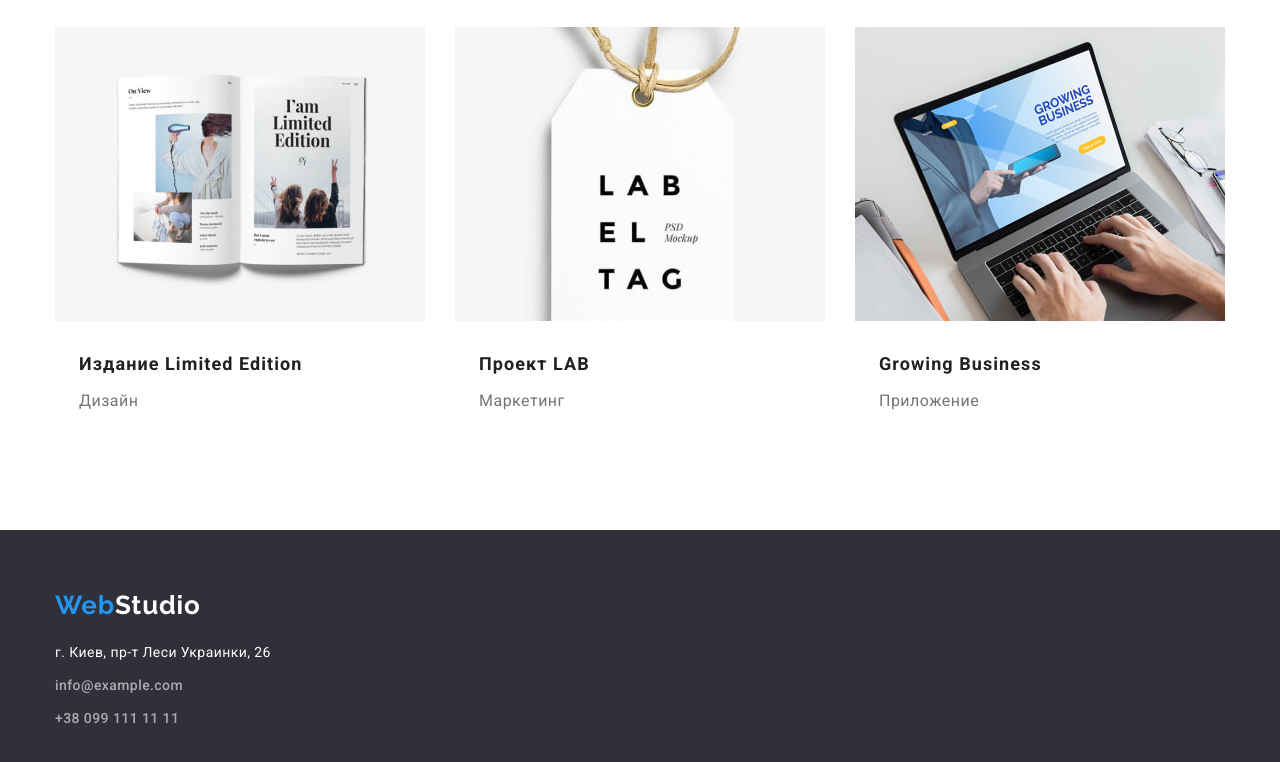
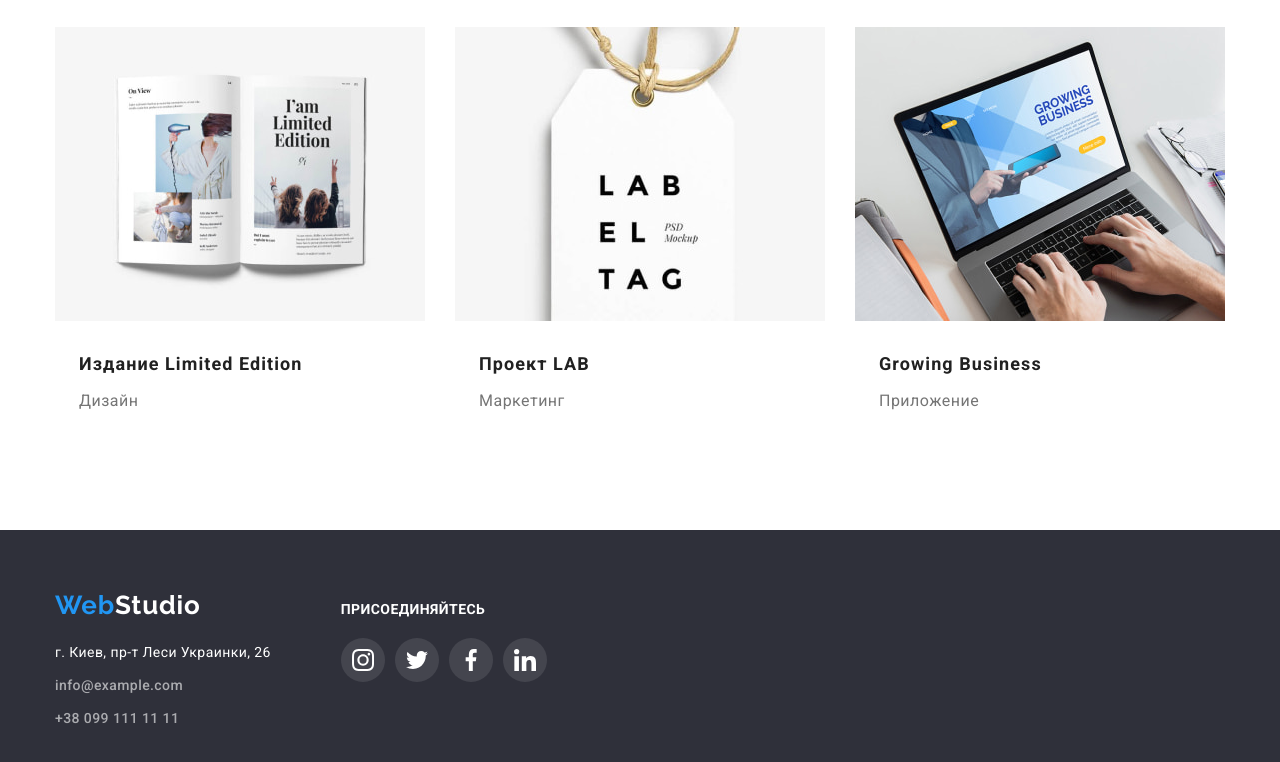
Before and after one commit to tanyazharik/goit-markup-hw-04, a plain HTML site: page portfolio.html in a window 1280 px wide. Shown: the part 1114-1876 px from the top of the page. Drawn offline with nearby package versions, Linux system fonts and the light colour scheme.

Commit message:
сохраняет портфолио

```diff
--- a/css/styles.css
+++ b/css/styles.css
@@ -453,7 +453,6 @@ ul {
 
 .images-items {
   margin-right: 30px;
-  border: 1px solid #ffffff;
   border-radius: 0px 0px 4px 4px;
   background-color: var(--title);
   box-shadow: 0px 1px 3px rgba(0, 0, 0, 0.12), 0px 1px 1px rgba(0, 0, 0, 0.14),
@@ -508,7 +507,6 @@ ul {
 .work-list {
   margin-right: 30px;
   margin-bottom: 30px;
-  stroke: #eeeeee;
 }
 
 .work-list:last-child {
--- a/portfolio.html
+++ b/portfolio.html
@@ -72,8 +72,7 @@
 
             <div class="container">
                 <ul class="project-set">
-
-                    <li class="work-list">
+                        <li class="work-list">
                         <article class="card">
                             <div class="card-thumb">
                                 <img src="./images/img-17.jpg" alt="проекты" width="370" height="294">
@@ -202,15 +201,51 @@
 
     <!--Подвал-->
     <footer class="footer">
-        <div class="container">
-            <a href="" class="link"><span class="primary-logo">Web</span><span class="third-logo">Studio</span></a>
-            <div class="footer-address">
-                <address class="address">г. Киев, пр-т Леси Украинки, 26</address>
-                <a href="mailto:info@example.com" class="link first secondary-link">info@example.com</a>
-                <a href="tel:+380991111111" class="link secondary-link">+38 099 111 11 11</a>
+        <div class="container footer-contacts">
+            <div class="footer-block">
+                <a href="" class="link"><span class="primary-logo">Web</span><span class="third-logo">Studio</span></a>
+                <div class="footer-address ">
+                    <address class="address">г. Киев, пр-т Леси Украинки, 26</address>
+                    <a href="mailto:info@example.com" class="link  first secondary-link">info@example.com</a>
+                    <a href="tel:+380991111111" class="link secondary-link">+38 099 111 11 11</a>
+                </div>
+            </div>
+            <div class="social-link-footer footer-block">
+                <h2 class="footer-title">Присоединяйтесь</h2>
+                <ul class="social-links">
+                    <li class="social-item">
+                        <a class="social-link" href="">
+                            <svg class="insta-link" width="22px" height="22px">
+                                <use href="./images/icons.svg#icon-instagram"></use>
+                            </svg>
+                        </a>
+                    </li>
+                    <li class="social-item">
+                        <a class="social-link" href="">
+                            <svg class="twitter-link" width="22px" height="22px">
+                                <use href="./images/icons.svg#icon-twitter"></use>
+                            </svg>
+                        </a>
+                    </li>
+                    <li class="social-item">
+                        <a class="social-link" href="">
+                            <svg class="fb-link" width="22px" height="22px">
+                                <use href="./images/icons.svg#icon-facebook"></use>
+                            </svg>
+                        </a>
+                    </li>
+                    <li class="social-item">
+                        <a class="social-link" href="">
+                            <svg class="in-link" width="22px" height="22px">
+                                <use href="./images/icons.svg#icon-linkedin"></use>
+                            </svg>
+                        </a>
+                    </li>
+                </ul>
             </div>
         </div>
     </footer>
+
 </body>
 
 </html>
```
